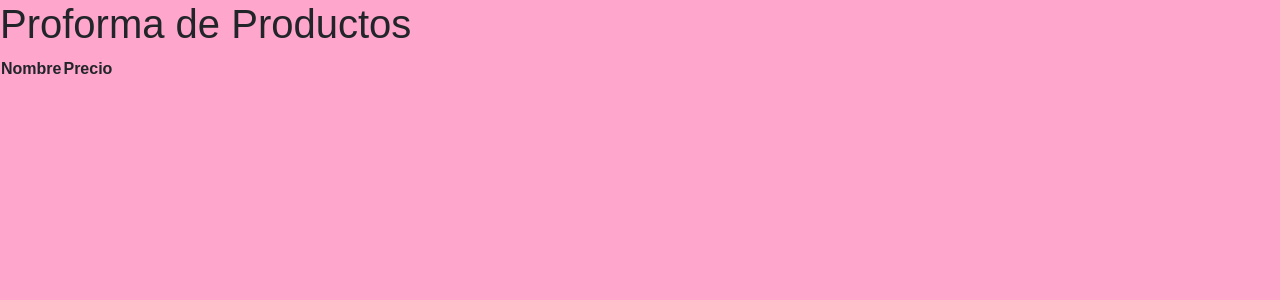
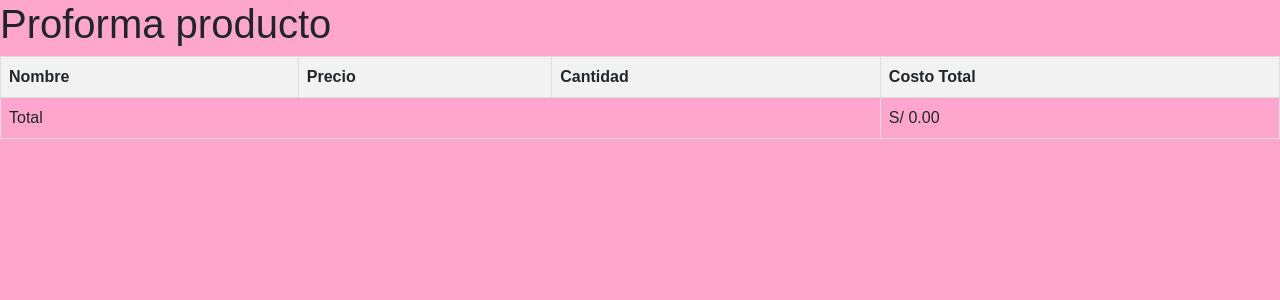
Before and after one commit to AngelesGamero17/Frontend-Gestion-Pasteleria, a React (Create React App) app: page /ProformaProducto in a window 1280 px wide. Shown: the top 300 px of the page. Built offline with nearby package versions, Linux system fonts and the light colour scheme.

Commit message:
precio proforma Producto

```diff
--- /dev/null
+++ b/src/assets/css/ProformaProducto.css
@@ -0,0 +1,14 @@
+.proforma-table {
+    border-collapse: collapse;
+    width: 100%;
+  }
+
+  .proforma-table th,
+  .proforma-table td {
+    border: 1px solid #ddd;
+    padding: 8px;
+  }
+
+  .proforma-table th {
+    background-color: #f2f2f2;
+  }
--- a/src/components/MostrarProductos.jsx
+++ b/src/components/MostrarProductos.jsx
@@ -11,7 +11,8 @@ class MostrarProductos extends React.Component {
     productos: [],
     searchQuery: "",
     searchFields: ["nombre", "cantidad", "precio", "fechaProduccion"],
-    showCards: false, // Track when to show the cards with animation
+    showCards: false,
+    cantidad:0, // Track when to show the cards with animation
   };
 
   // Buscador
@@ -30,7 +31,7 @@ class MostrarProductos extends React.Component {
   }
 
   // Función para agregar a la proforma
-  addToProforma = (value) => {
+  addToProforma = (value,cantidad) => {
     // Obtener los valores del objeto "value"
     const nombre = value.nombre;
     const precio = parseFloat(value.precio).toFixed(2);
@@ -42,14 +43,14 @@ class MostrarProductos extends React.Component {
     const proformaArray = proforma ? JSON.parse(proforma) : [];
 
     // Agregar el nuevo objeto a la proforma
-    const nuevoProducto = { nombre, precio };
+    const nuevoProducto = { nombre, precio, cantidad };
     proformaArray.push(nuevoProducto);
 
     // Guardar la proforma actualizada en el localStorage
     localStorage.setItem('proforma', JSON.stringify(proformaArray));
 
     // Redirigir a la página "/ProformaProducto"
-    window.location.href = "/ProfomaProducto";
+    window.location.href = "/ProformaProducto";
   };
 
   render() {
@@ -125,13 +126,17 @@ class MostrarProductos extends React.Component {
                     <p style={{ color: 'blue' }}>Precio:</p>
                     <p className="card-text">S/ {parseFloat(value.precio).toFixed(2)}</p>
                     <p style={{ color: 'blue' }}>Cantidad:</p>
-                    <input type="number"  />
+                    <input
+                      type="number"
+                      value={this.state.cantidad}
+                      onChange={(event) => this.setState({ cantidad: event.target.value })}
+                    />
                     <br/>
                     <br/>
                     <button
                       className="btn btn-primary btn-sm"
                       style={{ backgroundColor: "#ab3ed8", borderColor: "#bc4ed8" }}
-                      onClick={() => this.addToProforma(value)}
+                      onClick={() => this.addToProforma(value, this.state.cantidad)}
                     >
                       Agregar a la Proforma
                     </button>
--- a/src/components/ProformaInsumo.jsx
+++ b/src/components/ProformaInsumo.jsx
@@ -50,21 +50,23 @@ class ProformaInsumo extends React.Component {
               <th>Nombre</th>
               <th>Precio</th>
               <th>Cantidad</th>
+              <th>Costo Total</th>
             </tr>
           </thead>
           <tbody>
             {proforma1.map((insumo, index) => (
               <tr key={index}>
                 <td>{insumo.nombre}</td>
-                <td>{insumo.precio}</td>
+                <td>S/ {insumo.precio}</td>
                 <td>{insumo.cantidad}</td>
+                <td>S/ {(insumo.precio * insumo.cantidad).toFixed(2)}</td>
               </tr>
             ))}
           </tbody>
           <tfoot>
             <tr>
-              <td colSpan="2">Total</td>
-              <td>{total}</td>
+              <td colSpan="3">Total</td>
+              <td>S/ {(total).toFixed(2)}</td>
             </tr>
           </tfoot>
         </table>
--- a/src/components/ProformaProducto.jsx
+++ b/src/components/ProformaProducto.jsx
@@ -1,4 +1,5 @@
 import React from "react";
+import "../assets/css/ProformaProducto.css"; // Importar archivo CSS para los estilos
 
 class ProformaProducto extends React.Component {
   state = {
@@ -8,7 +9,7 @@ class ProformaProducto extends React.Component {
 
   componentDidMount() {
     // Obtener la proforma del localStorage
-    const proforma = localStorage.getItem('proforma');
+    const proforma = localStorage.getItem("proforma");
 
     // Verificar si la proforma existe y actualizar el estado
     if (proforma) {
@@ -17,12 +18,24 @@ class ProformaProducto extends React.Component {
     }
   }
 
+  calcularTotal() {
+    const { proforma} = this.state;
+    let total = 0;
+
+    proforma.forEach((producto) => {
+      total += producto.precio * producto.cantidad;
+    });
+
+    return total;
+  }
+
   render() {
     const { proforma, decodedValue } = this.state;
+    const total = this.calcularTotal();
 
     return (
       <React.Fragment>
-        <h1>Proforma de Productos</h1>
+        <h1>Proforma producto</h1>
 
         {/* Mostrar el valor decodificado */}
         {decodedValue && (
@@ -31,23 +44,32 @@ class ProformaProducto extends React.Component {
           </div>
         )}
 
-        <table>
+        <table className="proforma-table">
           <thead>
             <tr>
               <th>Nombre</th>
               <th>Precio</th>
+              <th>Cantidad</th>
+              <th>Costo Total</th>
             </tr>
           </thead>
           <tbody>
             {proforma.map((producto, index) => (
               <tr key={index}>
                 <td>{producto.nombre}</td>
-                <td>{producto.precio}</td>
+                <td>S/ {producto.precio}</td>
+                <td>{producto.cantidad}</td>
+                <td>S/ {(producto.precio * producto.cantidad).toFixed(2)}</td>
               </tr>
             ))}
           </tbody>
+          <tfoot>
+            <tr>
+              <td colSpan="3">Total</td>
+              <td>S/ {(total).toFixed(2)}</td>
+            </tr>
+          </tfoot>
         </table>
-
       </React.Fragment>
     );
   }
```
